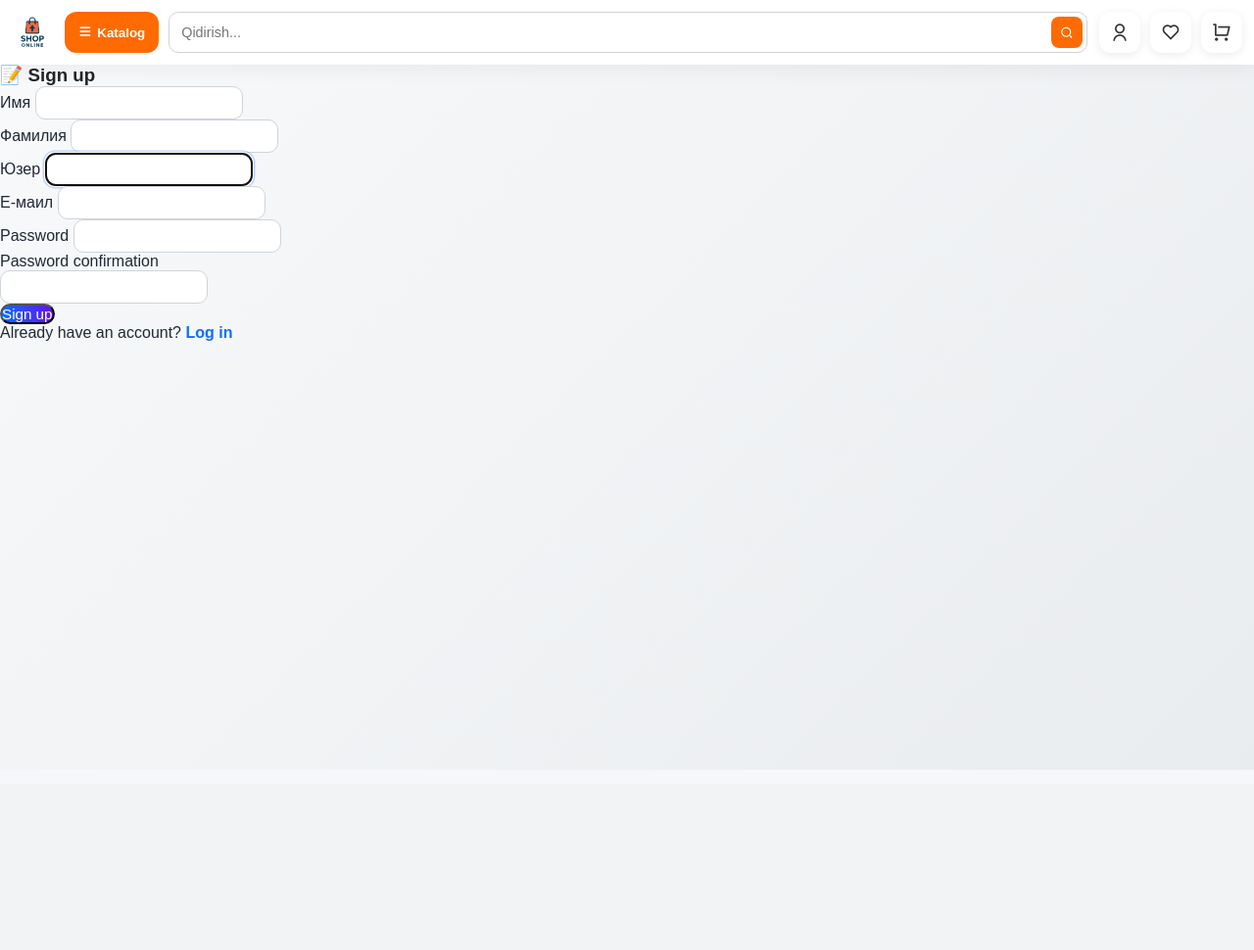
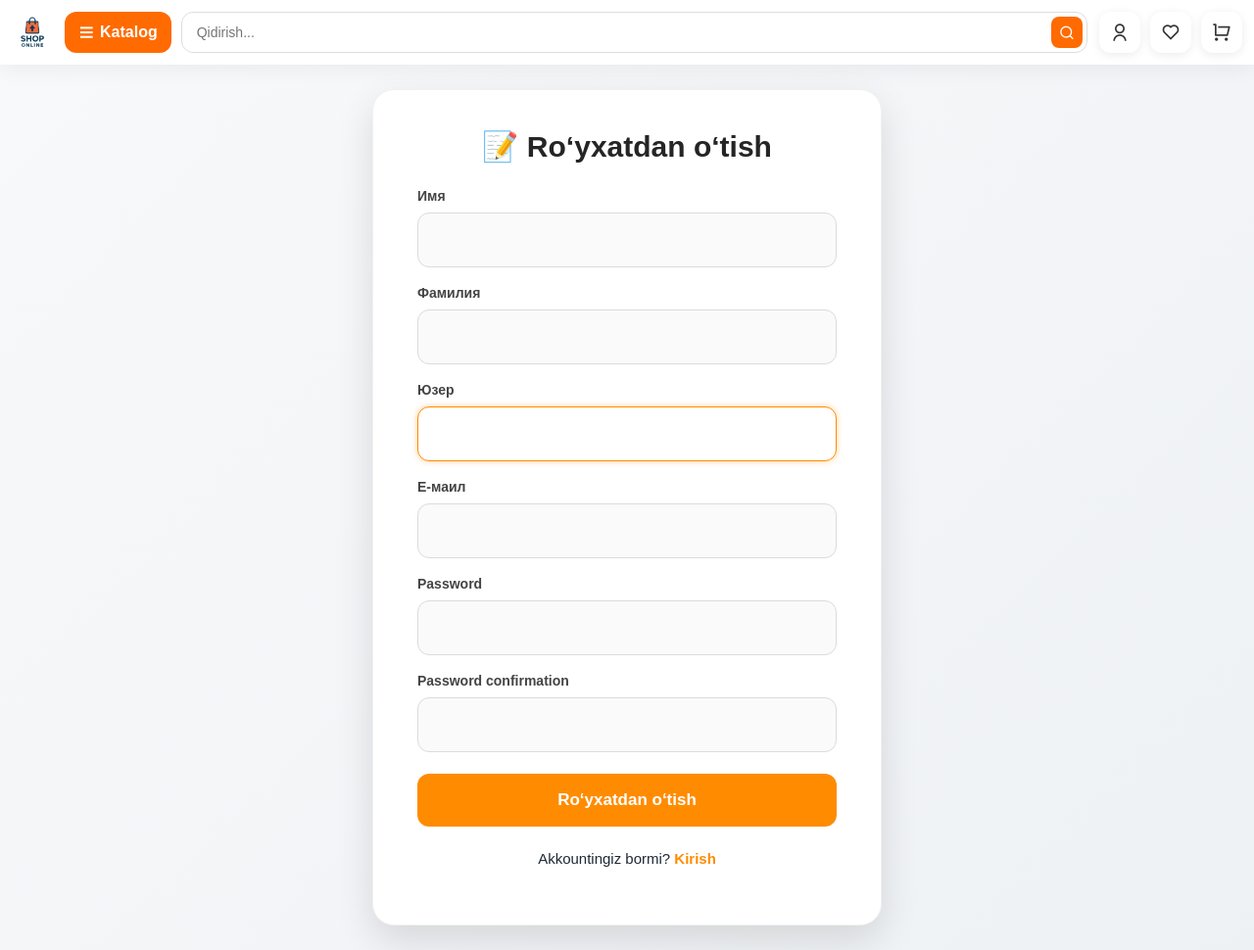
Before and after one commit to akoshDev3212/OnlineShop, a Django app: page /users/sign_up/ in a window 1280 px wide. Shown: the whole page at 98% size. Before the commit the page ends 348 px from the top, so only its background shows below. Run offline with Django 5.2, Linux system fonts and the light colour scheme.

Commit message:
Barcha sahifalar dizaynini yaxshilash va bir xillikka keltirish
Sign up sahifasini sign in bilan bir xil orange dizayn tizimiga
moslashtirish, yetishmayotgan Bootstrap CDN qo'shish, buzilgan
CSS hover qoidalarini tuzatish, rang sxemasini butun saytda
bir xillashtirish, category_products.html'dagi markup xatosini
tuzatish.

Co-Authored-By: Claude Sonnet 5 <noreply@anthropic.com>

```diff
--- a/store/templates/base.html
+++ b/store/templates/base.html
@@ -6,6 +6,7 @@
     <meta name="viewport" content="width=device-width, initial-scale=1.0">
     <title>{% block title %}Shop{% endblock %}</title>
     <link href="https://cdn.jsdelivr.net/npm/remixicon@3.5.0/fonts/remixicon.css" rel="stylesheet">
+    <link href="https://cdn.jsdelivr.net/npm/bootstrap@5.3.3/dist/css/bootstrap.min.css" rel="stylesheet">
     <style>
         *{
 margin:0;
@@ -213,7 +214,10 @@ color:#333;
 border-bottom:1px solid #f3f3f3;
 }
 
-.catalog-dropdown a:hover
+.catalog-dropdown a:hover{
+background:#fff6ee;
+color:var(--main);
+}
 
 /* MOBILE */
 
@@ -340,5 +344,6 @@ height:38px;
     catalogBtn.addEventListener('click', (e) => { e.stopPropagation(); catalogDropdown.classList.toggle('show'); });
     document.addEventListener('click', () => catalogDropdown.classList.remove('show'));
 </script>
+<script src="https://cdn.jsdelivr.net/npm/bootstrap@5.3.3/dist/js/bootstrap.bundle.min.js"></script>
 </body>
 </html>
--- a/store/templates/cart.html
+++ b/store/templates/cart.html
@@ -43,7 +43,10 @@ font-weight:700;
 transition:.3s;
 }
 
-.checkout-btn:hover
+.checkout-btn:hover{
+background:#ff8124;
+transform:translateY(-2px);
+}
 
 .cart-table{
 width:100%;
--- a/store/templates/orders.html
+++ b/store/templates/orders.html
@@ -17,7 +17,7 @@
   }
 
   .orders-header {
-    background: linear-gradient(135deg, #007bff, #00c6ff);
+    background: linear-gradient(135deg, #ff6b00, #ff8124);
     color: white;
     text-align: center;
     padding: 20px;
--- a/store/templates/payment.html
+++ b/store/templates/payment.html
@@ -131,7 +131,7 @@
     display: inline-block;
     margin-top: 20px;
     text-decoration: none;
-    color: #007bff;
+    color: #ff6b00;
   }
 
   a.back:hover {
--- a/store/templates/rate.html
+++ b/store/templates/rate.html
@@ -55,7 +55,7 @@
   }
 
   .btn-submit {
-    background: linear-gradient(45deg, #28a745, #34ce57);
+    background: linear-gradient(45deg, #ff6b00, #ff8124);
     border: none;
     padding: 10px 25px;
     font-weight: 600;
--- a/users/templates/sign_up.html
+++ b/users/templates/sign_up.html
@@ -1,54 +1,147 @@
 {% extends 'base.html' %}
+{% load static %}
 
 {% block content %}
-<div class="d-flex justify-content-center align-items-center" style="min-height: 90vh; background: linear-gradient(135deg, #f8f9fa, #e9ecef);">
-  <div class="card shadow-lg p-4" style="width: 360px; border-radius: 18px; border: none;">
-    <h3 class="text-center mb-3 fw-bold" style="color:#212529;">📝 Sign up</h3>
+
+<style>
+/* === Background === */
+body {
+  background: linear-gradient(135deg, #f8f9fb, #eef1f4);
+  font-family: 'Poppins', sans-serif;
+}
+
+/* === Center Wrapper === */
+.login-wrapper {
+  width: 100%;
+  min-height: 88vh;
+  display: flex;
+  justify-content: center;
+  align-items: center;
+  padding: 25px;
+}
+
+/* === Big Card === */
+.login-card {
+  width: 520px;
+  background: #ffffff;
+  border-radius: 22px;
+  padding: 40px 45px;
+  box-shadow: 0 15px 38px rgba(0, 0, 0, 0.12);
+  transition: 0.3s ease-in-out;
+  border: 1px solid #f1f1f1;
+}
+
+.login-card:hover {
+  transform: translateY(-4px);
+  box-shadow: 0 18px 45px rgba(0, 0, 0, 0.18);
+}
+
+/* === Title === */
+.login-title {
+  font-weight: 700;
+  font-size: 30px;
+  text-align: center;
+  color: #252525;
+  margin-bottom: 22px;
+}
+
+/* === Fields === */
+.site-form label {
+  font-size: 14px;
+  font-weight: 600;
+  color: #444;
+  margin-bottom: 6px;
+  display: block;
+}
+
+.site-form .mb-3 {
+  margin-bottom: 16px;
+}
+
+.site-form input,
+.site-form select,
+.site-form textarea {
+  width: 100%;
+  padding: 15px 18px;
+  font-size: 16px;
+  border-radius: 12px;
+  border: 1px solid #dbdbdb;
+  outline: none;
+  transition: 0.25s ease;
+  background: #fafafa;
+}
+
+.site-form input:focus,
+.site-form select:focus,
+.site-form textarea:focus {
+  border-color: #ff8c00;
+  background: #fff;
+  box-shadow: 0 0 6px rgba(255, 140, 0, 0.4);
+}
+
+/* === Submit Button === */
+.btn-submit {
+  width: 100%;
+  background: #ff8c00;
+  border: none;
+  padding: 14px;
+  font-size: 17px;
+  font-weight: 600;
+  border-radius: 12px;
+  transition: 0.28s ease;
+  color: white;
+  margin-top: 6px;
+  cursor: pointer;
+}
+
+.btn-submit:hover {
+  background: #ffa94d;
+  transform: translateY(-2px);
+}
+
+/* === Bottom Text === */
+.signup-text {
+  text-align: center;
+  margin-top: 22px;
+  font-size: 15px;
+}
+
+.signup-text a {
+  color: #ff8c00;
+  font-weight: 600;
+  text-decoration: none;
+}
+
+.signup-text a:hover {
+  text-decoration: underline;
+}
+</style>
+
+<div class="login-wrapper">
+  <div class="login-card">
+
+    <h2 class="login-title">📝 Ro‘yxatdan o‘tish</h2>
 
     <form method="post" enctype="multipart/form-data" class="site-form">
       {% csrf_token %}
       {% for field in form %}
-        <div class="mb-2">
-          <label for="{{ field.id_for_label }}" class="form-label fw-semibold small">{{ field.label }}</label>
-          {{ field }}
-          {% if field.errors %}
-            <div class="text-danger small">{{ field.errors }}</div>
-          {% endif %}
-        </div>
+      <div class="mb-3">
+        <label for="{{ field.id_for_label }}">{{ field.label }}</label>
+        {{ field }}
+        {% if field.errors %}
+          <div class="text-danger small">{{ field.errors }}</div>
+        {% endif %}
+      </div>
       {% endfor %}
 
-      <button type="submit"
-              class="btn w-100 py-2 fw-semibold"
-              style="background: linear-gradient(90deg, #0d6efd, #6610f2); color:white; border-radius: 25px; transition: 0.3s; font-size: 0.95rem;">
-        Sign up
-      </button>
+      <button type="submit" class="btn-submit">Ro‘yxatdan o‘tish</button>
     </form>
 
-    <p class="text-center mt-3 mb-0 small">
-      Already have an account?
-      <a href="{% url 'users:sign_in' %}" style="text-decoration: none; font-weight: 600; color:#0d6efd;">
-        Log in
-      </a>
+    <p class="signup-text">Akkountingiz bormi?
+      <a href="{% url 'users:sign_in' %}">Kirish</a>
     </p>
+
   </div>
 </div>
 
-<!-- Inputlarni bootstrap class bilan chiroyli qilish -->
-<style>
-  input, select, textarea {
-    border-radius: 10px !important;
-    padding: 8px 12px !important;
-    border: 1px solid #ced4da !important;
-    font-size: 0.9rem !important;
-    transition: all 0.2s ease-in-out;
-  }
-  input:focus, select:focus, textarea:focus {
-    border-color: #0d6efd !important;
-    box-shadow: 0 0 0 0.15rem rgba(13,110,253,.25) !important;
-  }
-  button:hover {
-    transform: translateY(-2px);
-    box-shadow: 0 5px 16px rgba(13, 110, 253, 0.25);
-  }
-</style>
 {% endblock content %}
```
Also changed, not shown: store/templates/category_products.html (+7 -4 lines), store/templates/products_detail.html (+12 -4 lines), store/templates/search.html (+5 -5 lines), store/templates/store.html (+14 -0 lines).
